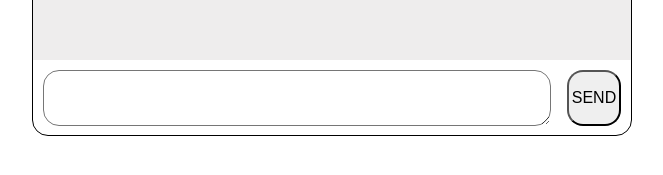
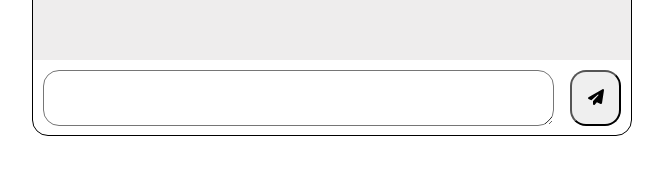
Before and after one commit to dexinho/open-ai-practice, a React (Vite) app in the folder frontend/: page / in a window 1280 px wide. Shown: the part 219-394 px from the top of the page, without its empty margins (308-971 px from the left). Built offline with nearby package versions, Linux system fonts and the light colour scheme.

Commit message:
added FA icons

```diff
--- a/frontend/src/components/Chatbox/ChatboxInput.jsx
+++ b/frontend/src/components/Chatbox/ChatboxInput.jsx
@@ -1,18 +1,26 @@
 import React, { useRef, useState } from "react";
 import "../../index.css";
 import "../Chatbox/css/ChatboxInput.css";
+import { FontAwesomeIcon } from "@fortawesome/react-fontawesome";
+import { faPaperPlane } from "@fortawesome/free-solid-svg-icons";
 
 export const ChatboxInput = ({ onInputSend }) => {
   const [textArea, setTextArea] = useState("");
-  const inputRef = useRef(null);
+  const textAreaRef = useRef(null);
 
-  const handleInputChange = (e) => setTextArea(e.target.value);
+  const handleInputChange = (e) => {
+    setTextArea(e.target.value);
+  };
   const handleInputSend = (e) => {
-    if (e.key === "Enter" || e.target.textContent === "SEND") {
+    if (
+      (e.key === "Enter" || e.target.classList.contains("fa-paper-plane")) &&
+      textArea.trim()
+    ) {
+      e.preventDefault();
       setTextArea("");
-      onInputSend(textArea);
+      onInputSend(textArea.trim());
 
-      inputRef.current.focus();
+      textAreaRef.current.focus();
     }
   };
 
@@ -20,16 +28,16 @@ export const ChatboxInput = ({ onInputSend }) => {
     <div className="chatbox-input-holder">
       <textarea
         className="chatbox-textarea"
-        ref={inputRef}
+        ref={textAreaRef}
         type="text"
         onChange={handleInputChange}
         value={textArea}
         onKeyDown={handleInputSend}
         rows={1}
         cols={1}
-      />
+      ></textarea>
       <button className="chatbox-button" onClick={handleInputSend}>
-        SEND
+        <FontAwesomeIcon icon={faPaperPlane} />
       </button>
     </div>
   );
```
